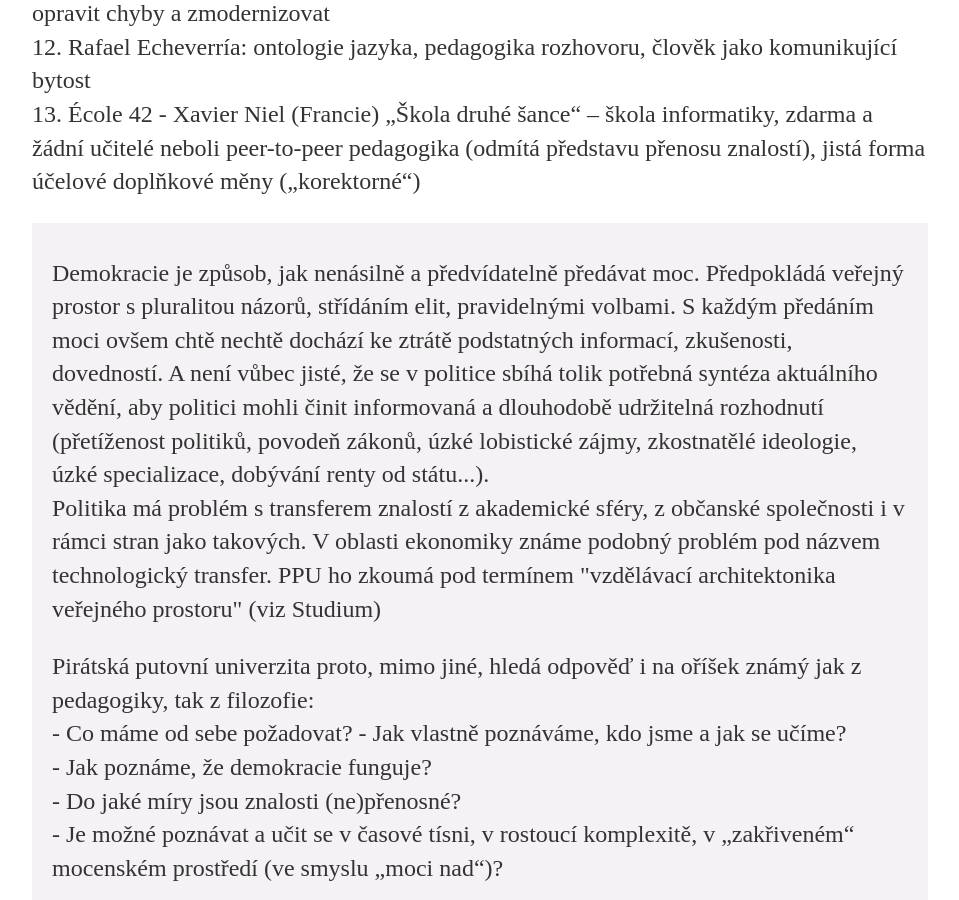
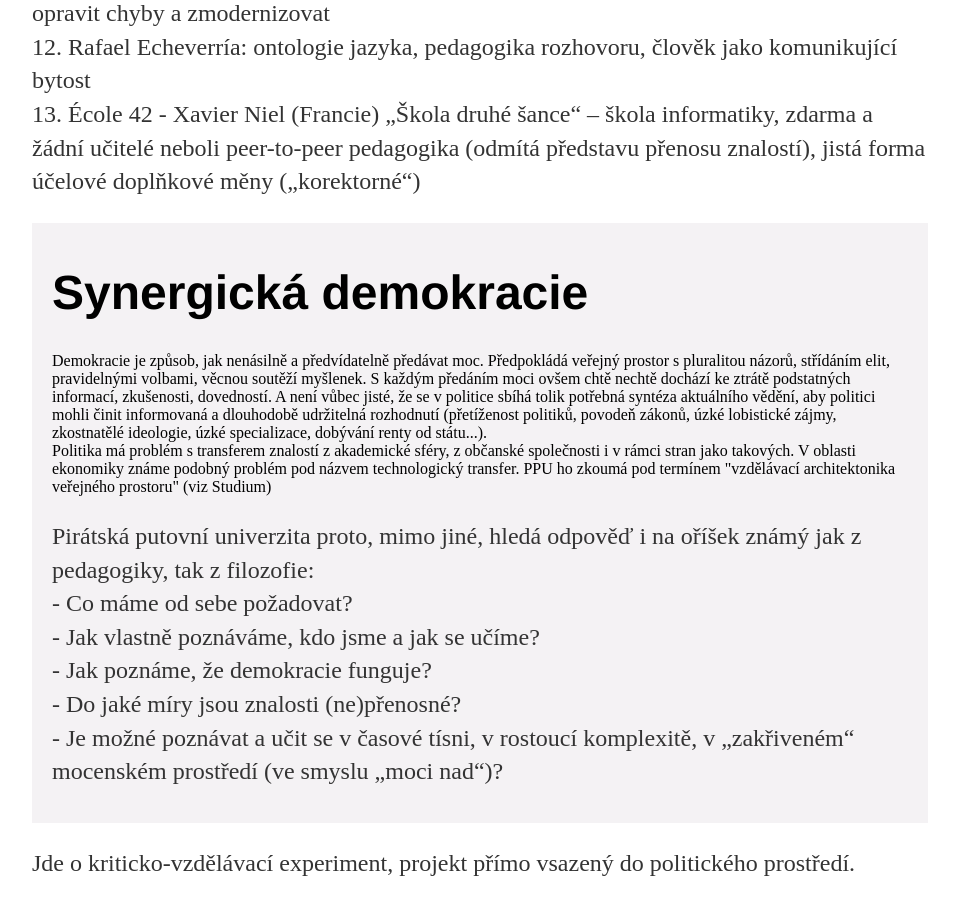
Before and after one commit to otazky/otazky.github.io, a Jekyll site: the page built from about/index.html, in a window 1280 px wide and 900 px high, scrolled down 3206 px. Shown: the whole window, without its empty margins (160-1119 px from the left). Built offline with Jekyll 4.4.1, drawn with Linux system fonts in a browser that asks for light colours.

Commit message:
Synergická demokracie

```diff
--- a/about/index.html
+++ b/about/index.html
@@ -70,11 +70,13 @@ title: Vize
   padding-bottom: 10px;
   padding-right: 20px;
   padding-left: 20px";>
-<p>Demokracie je způsob, jak nenásilně a předvídatelně předávat moc. Předpokládá veřejný prostor s pluralitou názorů, střídáním elit, pravidelnými volbami. S každým předáním moci ovšem chtě nechtě dochází ke ztrátě podstatných informací, zkušenosti, dovedností. A není vůbec jisté, že se v politice sbíhá tolik potřebná syntéza aktuálního vědění, aby politici mohli činit informovaná a dlouhodobě udržitelná rozhodnutí (přetíženost politiků, povodeň zákonů, úzké lobistické zájmy, zkostnatělé ideologie, úzké specializace, dobývání renty od státu...). <br>
+<p>
+  <h1>Synergická demokracie</h1>
+  Demokracie je způsob, jak nenásilně a předvídatelně předávat moc. Předpokládá veřejný prostor s pluralitou názorů, střídáním elit, pravidelnými volbami, věcnou soutěží myšlenek. S každým předáním moci ovšem chtě nechtě dochází ke ztrátě podstatných informací, zkušenosti, dovedností. A není vůbec jisté, že se v politice sbíhá tolik potřebná syntéza aktuálního vědění, aby politici mohli činit informovaná a dlouhodobě udržitelná rozhodnutí (přetíženost politiků, povodeň zákonů, úzké lobistické zájmy, zkostnatělé ideologie, úzké specializace, dobývání renty od státu...). <br>
 Politika má problém s transferem znalostí z akademické sféry, z občanské společnosti i v rámci stran jako takových. V oblasti ekonomiky známe podobný problém pod názvem technologický transfer. PPU ho zkoumá pod termínem "vzdělávací architektonika veřejného prostoru" (viz Studium) </p>
 
 <p>Pirátská putovní univerzita proto, mimo jiné, hledá odpověď i na oříšek známý jak z pedagogiky, tak z filozofie: <br>
-- Co máme od sebe požadovat?
+- Co máme od sebe požadovat? <br>
 - Jak vlastně poznáváme, kdo jsme a jak se učíme? <br>
 - Jak poznáme, že demokracie funguje?<br>
 - Do jaké míry jsou znalosti (ne)přenosné? <br>
```
